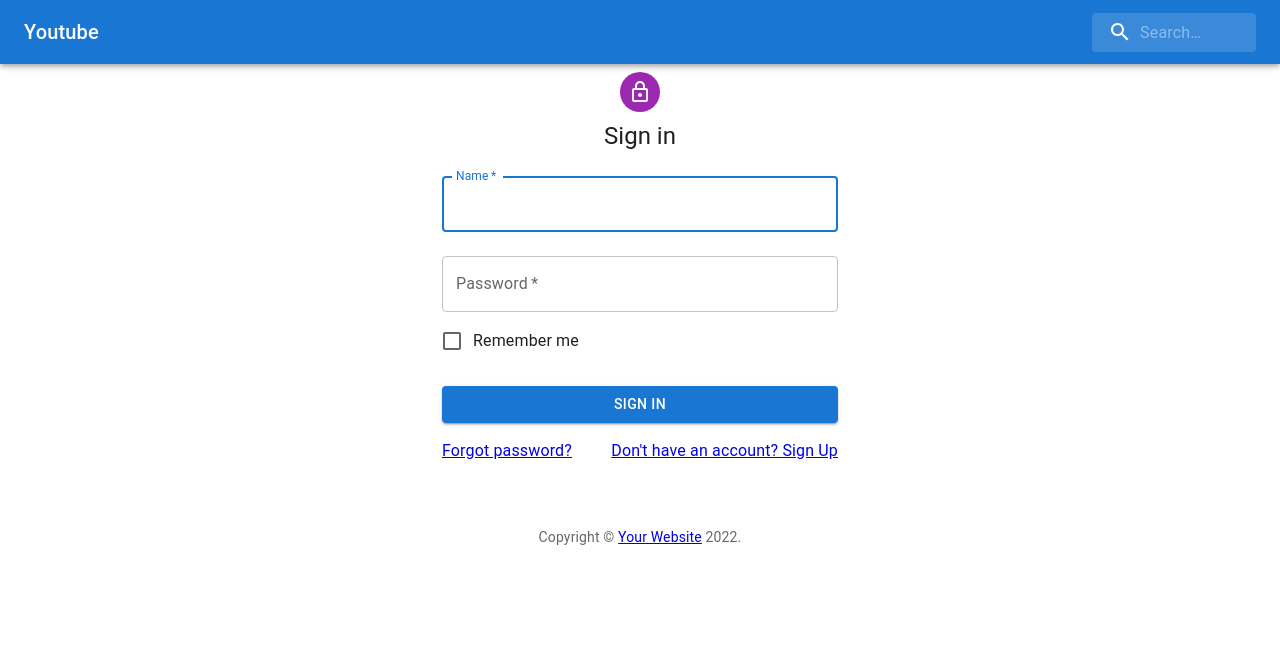
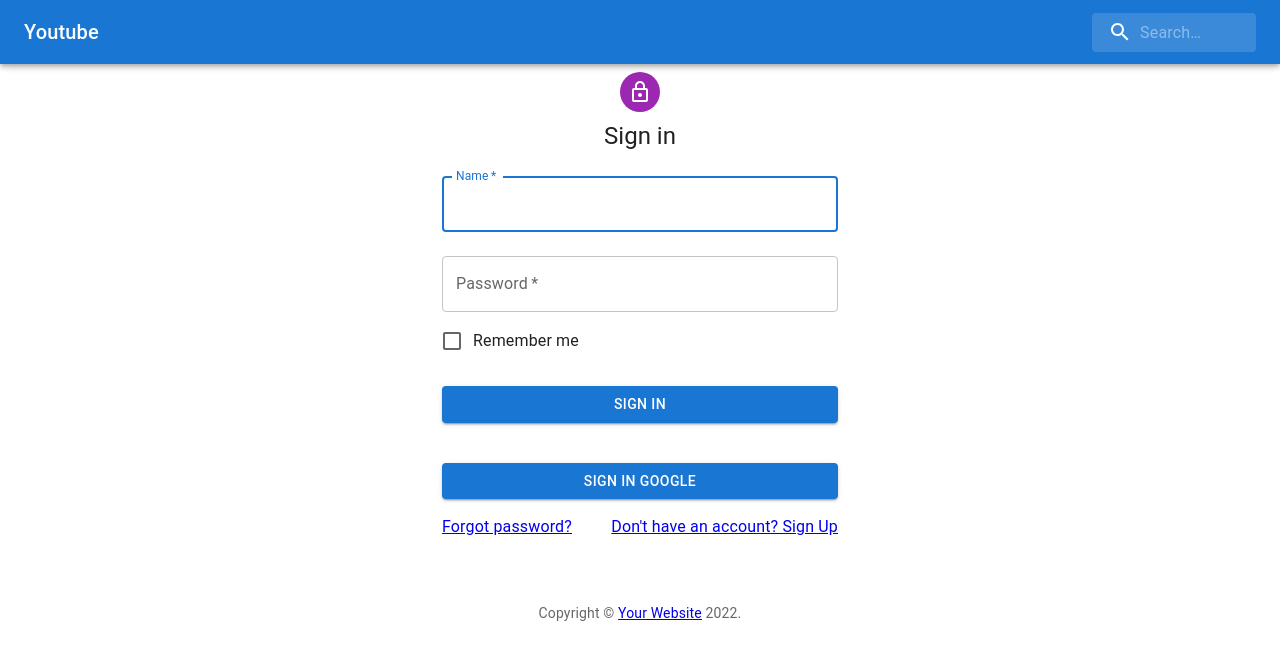
Before and after one commit to amaz11/youtube_clone, a React (Create React App) app: page /signin in a window 1280 px wide. Shown: the top 660 px of the page. Built offline with nearby package versions, Linux system fonts and the light colour scheme.

Commit message:
auth Add

```diff
--- a/package.json
+++ b/package.json
@@ -12,6 +12,7 @@
     "@testing-library/react": "^13.4.0",
     "@testing-library/user-event": "^13.5.0",
     "axios": "^1.1.2",
+    "firebase": "^9.13.0",
     "react": "^18.2.0",
     "react-dom": "^18.2.0",
     "react-redux": "^8.0.4",
--- a/src/components/SignIn/SignIn.js
+++ b/src/components/SignIn/SignIn.js
@@ -15,6 +15,9 @@ import { Link } from "react-router-dom";
 import { apibase } from "../../axios/axiosApi";
 import { useDispatch } from "react-redux";
 import { loginFaild, loginStart, loginSuccess } from "../../redux/userSlice";
+import { auth, provider } from "../../firebase";
+import { signInWithPopup } from "firebase/auth";
+import { async } from "@firebase/util";
 
 function Copyright(props) {
   return (
@@ -57,6 +60,24 @@ export default function SignIn() {
     } catch (err) {
       dispatch(loginFaild());
     }
+  };
+
+  const signInwithGoogle = async () => {
+    dispatch(loginStart());
+    signInWithPopup(auth, provider)
+      .then((result) =>
+        apibase.post("/auth/google", {
+          name: result.user.displayName,
+          email: result.user.email,
+          img: result.user.photoURL,
+        })
+      )
+      .then((res) => {
+        // console.log(res)
+        dispatch(loginSuccess(res.data));
+        // navigate("/")
+      })
+      .catch((err) => {});
   };
 
   return (
@@ -115,6 +136,14 @@ export default function SignIn() {
             >
               Sign In
             </Button>
+            <Button
+              onClick={signInwithGoogle}
+              fullWidth
+              variant="contained"
+              sx={{ mt: 3, mb: 2 }}
+            >
+              Sign In Google
+            </Button>
             <Grid container>
               <Grid item xs>
                 <Link href="#" variant="body2">
--- /dev/null
+++ b/src/firebase.js
@@ -0,0 +1,25 @@
+// Import the functions you need from the SDKs you need
+import { initializeApp } from "firebase/app";
+import { getAuth, GoogleAuthProvider } from "firebase/auth";
+// import { getAnalytics } from "firebase/analytics";
+// TODO: Add SDKs for Firebase products that you want to use
+// https://firebase.google.com/docs/web/setup#available-libraries
+
+// Your web app's Firebase configuration
+// For Firebase JS SDK v7.20.0 and later, measurementId is optional
+const firebaseConfig = {
+  apiKey: "AIzaSyBSoc7U3w_2hFEUE54GHyTa4thi4fhxBvo",
+  authDomain: "video-1cb35.firebaseapp.com",
+  projectId: "video-1cb35",
+  storageBucket: "video-1cb35.appspot.com",
+  messagingSenderId: "317061282895",
+  appId: "1:317061282895:web:5c4b1b46595971ec263e3a",
+  measurementId: "G-839J1RE36D",
+};
+
+// Initialize Firebase
+const app = initializeApp(firebaseConfig);
+export const auth = getAuth();
+export const provider = new GoogleAuthProvider();
+// const analytics = getAnalytics(app);
+export default app;
```
Also changed, not shown: 1 other file (tests, documents, lock files or other folders).
